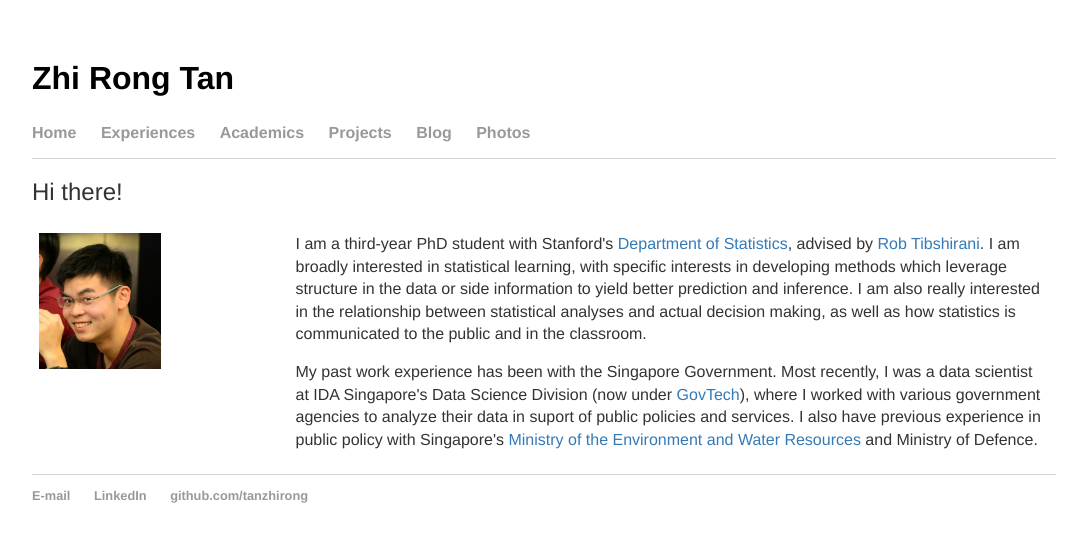
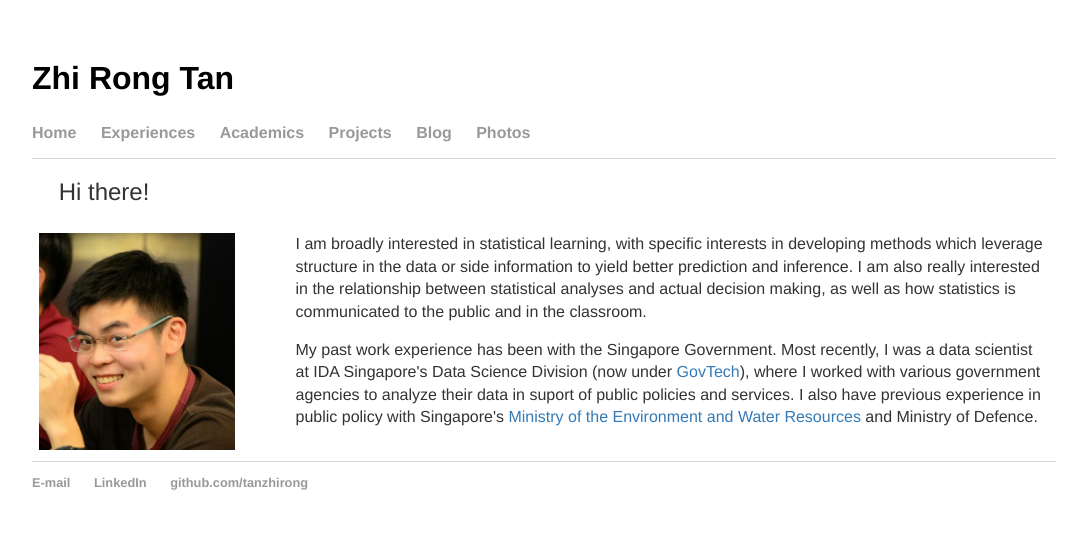
Before and after one commit to tanzhirong/tanzhirong.github.io, a Jekyll site: the page built from index.html, in a window 1280 px wide. Shown: the top 542 px of the page, without its empty margins (96-1183 px from the left). Built offline with Jekyll 4.4.1, drawn with Linux system fonts in a browser that asks for light colours.

Commit message:
Update index.html

```diff
--- a/index.html
+++ b/index.html
@@ -5,15 +5,15 @@ title: Zhi Rong Tan
 <div class="container">
 	    <table>
   <tbody><tr>
-	<h2>Hi there! </h2>
+	<h2>&nbsp; &nbsp; Hi there! </h2>
     <td width="25%">
       <div>
-        <img position="absolute" margin="auto" width="50%" src="images/me.png">
+        <img position="absolute" margin="auto" width="80%" src="images/me.png">
       </div>
     </td>
     <td>
       <div id="blurb">
-	<p>I am a third-year PhD student with Stanford's <a target="_blank" href="https://statistics.stanford.edu/">Department of Statistics</a>, advised by <a target="_blank" href="https://statweb.stanford.edu/~tibs/">Rob Tibshirani</a>. I am broadly interested in statistical learning, with specific interests in developing methods which leverage structure in the data or side information to yield better prediction and inference. I am also really interested in the relationship between statistical analyses and actual decision making, as well as how statistics is communicated to the public and in the classroom.</p>
+	<p>I am broadly interested in statistical learning, with specific interests in developing methods which leverage structure in the data or side information to yield better prediction and inference. I am also really interested in the relationship between statistical analyses and actual decision making, as well as how statistics is communicated to the public and in the classroom.</p>
 
 	<p>My past work experience has been with the Singapore Government. Most recently, I was a data scientist at IDA Singapore's Data Science Division (now under <a target="_blank" href="https://www.tech.gov.sg/">GovTech</a>), where I worked with various government agencies to analyze their data in suport of public policies and services. I also have previous experience in public policy with Singapore's <a target="_blank" href="http://www.mewr.gov.sg/">Ministry of the Environment and Water Resources</a> and Ministry of Defence.</p>
       </div><!-- /.blurb -->
```
